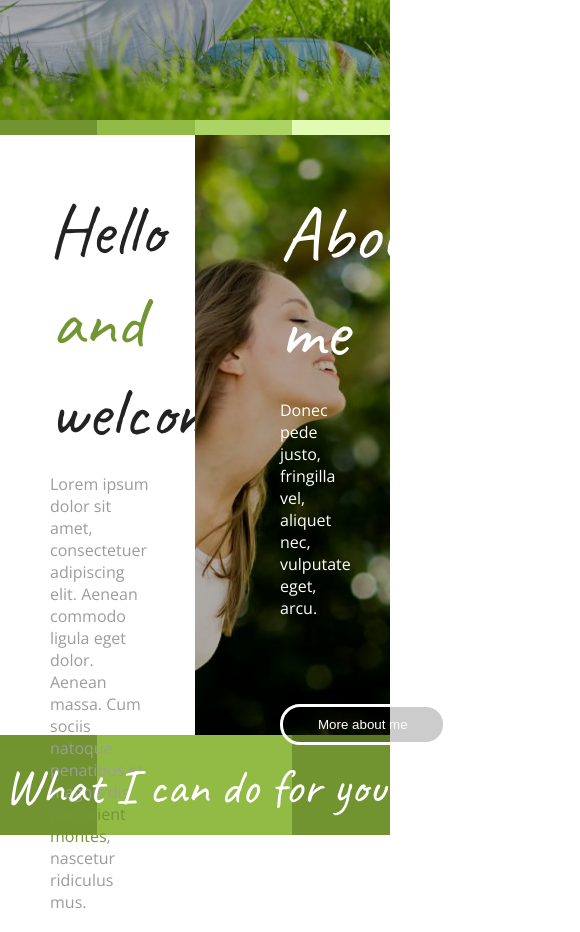
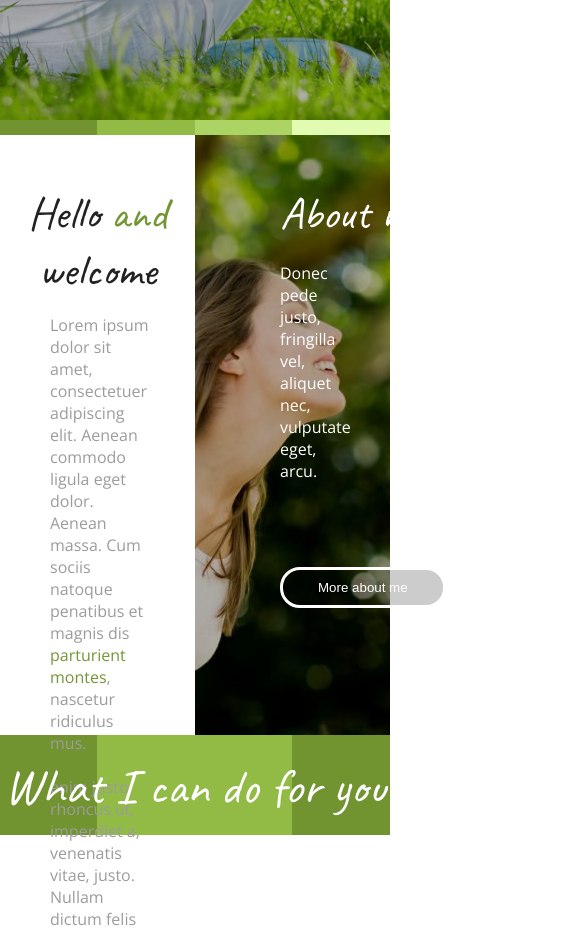
Before and after one commit to amiralipaak/Health-enfold-temp, a plain HTML site: page index.html in a window 390 px wide. Shown: the part 780-1712 px from the top of the page, 580 px wide, since content can reach past the window. Drawn offline with nearby package versions, Linux system fonts and the light colour scheme.

Commit message:
made the half of the page and made it responsive

```diff
--- a/style.css
+++ b/style.css
@@ -144,7 +144,7 @@ ul li a:hover {
   width: 100%;
   height: 600px;
 }
-h2{
+h2 {
   font-family: caveat;
 }
 /*the whole left side of this div*/
@@ -156,28 +156,25 @@ h2{
   text-align: center;
   padding-top: 50px;
   font-size: 48px;
-
 }
 .hello-and-welcome {
   font-weight: 200;
   color: #222222;
-
 }
-.and{
+.and {
   color: #739634;
 }
 .lorem {
   font-family: "Open Sans", sans-serif;
   font-size: 16px;
-  color: #9C9C9C;
+  color: #9c9c9c;
   text-align: left;
   margin: 50px 85px 15px 85px;
-
 }
-.montes{
+.montes {
   color: #739634;
 }
-.donec{
+.donec {
   text-align: left;
   font-family: caveat;
   color: #719430;
@@ -192,9 +189,10 @@ h2{
   position: relative;
   background: black;
 }
-.about::before{
+.about::before {
   content: "";
-    background: url(images/woman-enjoying-nature-outdoors-m-1-845x684.jpg) no-repeat right;
+  background: url(images/woman-enjoying-nature-outdoors-m-1-845x684.jpg)
+    no-repeat right;
   position: absolute;
   top: 0;
   right: 0;
@@ -210,7 +208,7 @@ h2{
   margin: 50px 50px 15px 85px;
 }
 .donec-2 {
-  font-family:"Open Sans", sans-serif;
+  font-family: "Open Sans", sans-serif;
   position: relative;
   text-align: left;
   margin: 20px 85px 15px 85px;
@@ -248,13 +246,9 @@ h2{
   color: white;
 }
 
-
-
-
-
 /*The Responsive media Query*/
 
-  @media only screen and (max-width:990px){
+@media only screen and (max-width: 990px) {
   .navbar {
     background-color: #ffffff;
   }
@@ -274,25 +268,33 @@ h2{
     filter: opacity(0.6) drop-shadow(0 0 0);
   }
   .navbar > ul li:nth-child(2) {
-      margin-right:0px;
+    margin-right: 0px;
   }
-  .slogan{
+  .slogan {
     width: 100%;
   }
   .lorem {
     margin: 15px 45px 15px 50px;
   }
   .hello-and-welcome {
-    width: 50%;
+    font-size: 45px;
+    width: 90%;
     margin: auto;
+  }
+  .about-me {
+    width: 90%;
+    font-size: 45px;
+  }
+  .about {
+    float: left;
+  }
+  .donec-2 {
+    padding-right: 150px;
   }
 }
 
-  @media only screen and (max-width:780px){
-
+@media only screen and (max-width: 780px) {
 }
 
-
-  @media only screen and (max-width:450px){
-
+@media only screen and (max-width: 450px) {
 }
```
Lines whose indentation alone changed are shown as unchanged.
